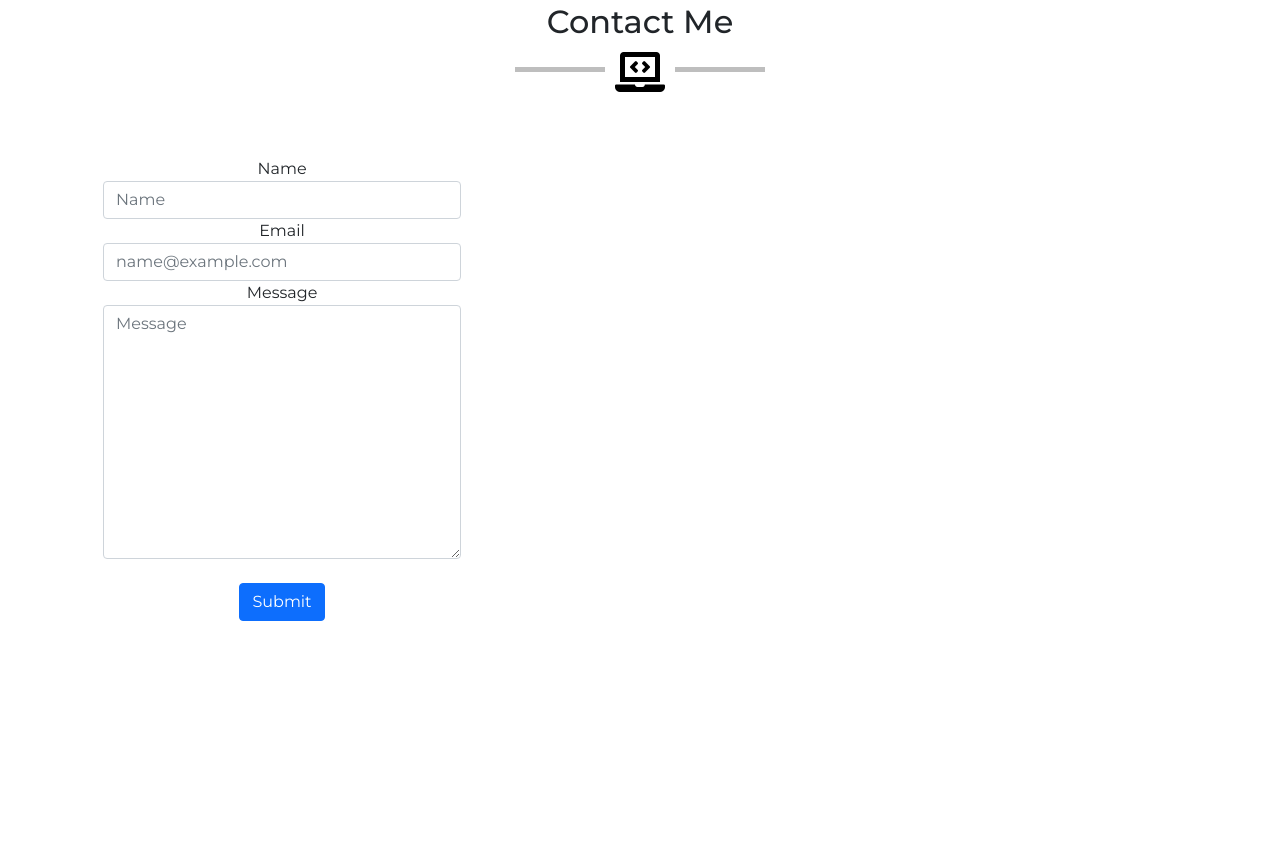
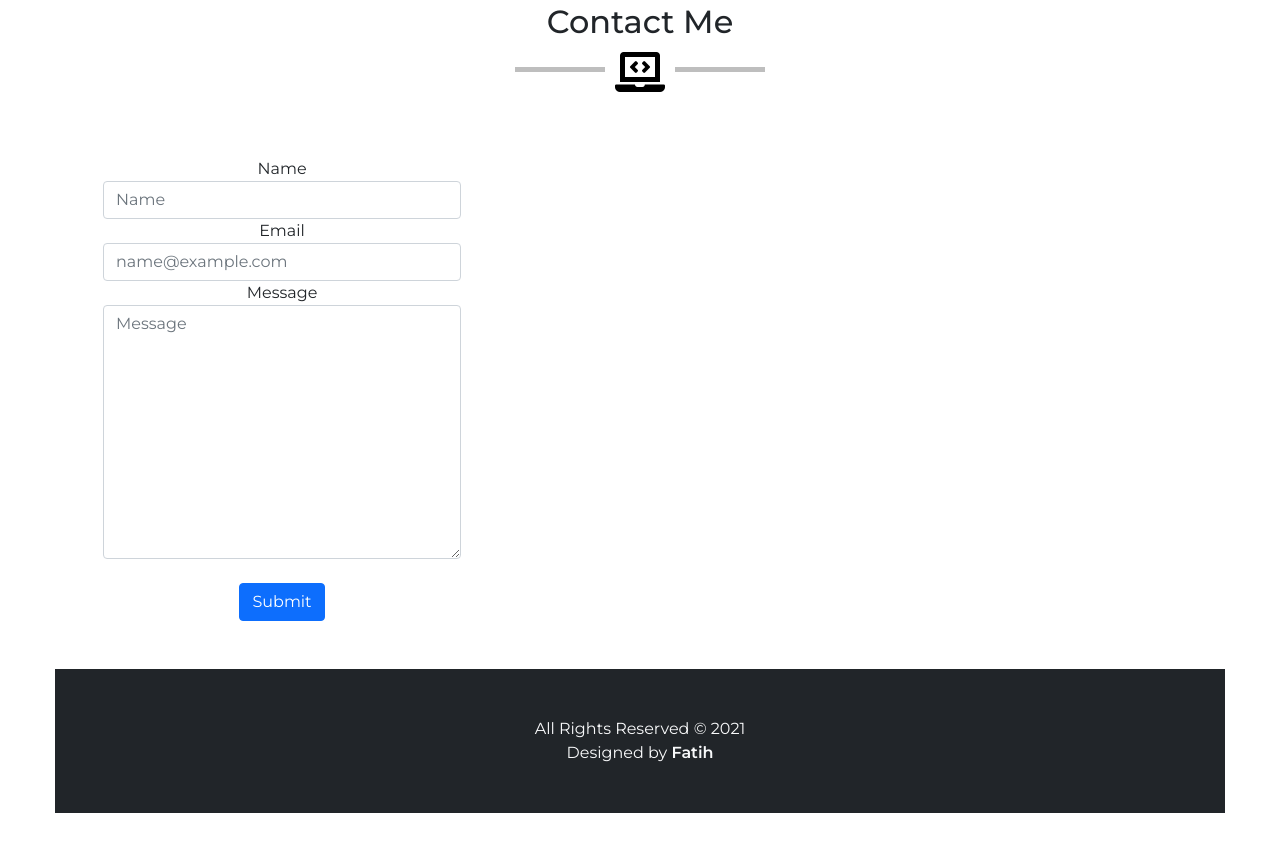
Before and after one commit to Fatihayoz/portfolio, a plain HTML site: page index.html in a window 1280 px wide. Shown: the part 1929-2781 px from the top of the page. Before the commit the page ends 2653 px from the top, so only its background shows below. Drawn offline with nearby package versions, Linux system fonts and the light colour scheme.

Commit message:
footer added

```diff
--- a/index.html
+++ b/index.html
@@ -189,7 +189,6 @@
         <h2 class="mb-2 font-weight-bold mt-2">Projects</h2>
         <hr class="line" />
         <i class="fas fa-laptop-code icon-gray"></i>
-
       </div>
     </section>
     <!--projects ends here-->
@@ -201,7 +200,7 @@
         <hr class="line" />
         <i class="fas fa-laptop-code icon-white"></i>
       </div>
-      <form class="align-center">
+      <form>
         <div class="col-4 form-group">
           <label>Name</label>
           <input
@@ -229,13 +228,25 @@
             placeholder="Message"
           ></textarea>
         </div>
-        <br>
+        <br />
         <div class="col-4">
           <button type="submit" class="btn btn-primary">Submit</button>
         </div>
       </form>
     </section>
     <!--contact ends here-->
+
+    <!--footer starts here-->
+    <footer>
+      <div class="bg-dark text-light text-center">
+        <p class="align-middle p-5 mb-0">
+          <span>All Rights Reserved &copy; 2021</span>
+          <br />
+          <span>Designed by <b>Fatih</b></span>
+        </p>
+      </div>
+    </footer>
+    <!--footer ends here-->
 
     <script src="src/init.js"></script>
     <script
```
